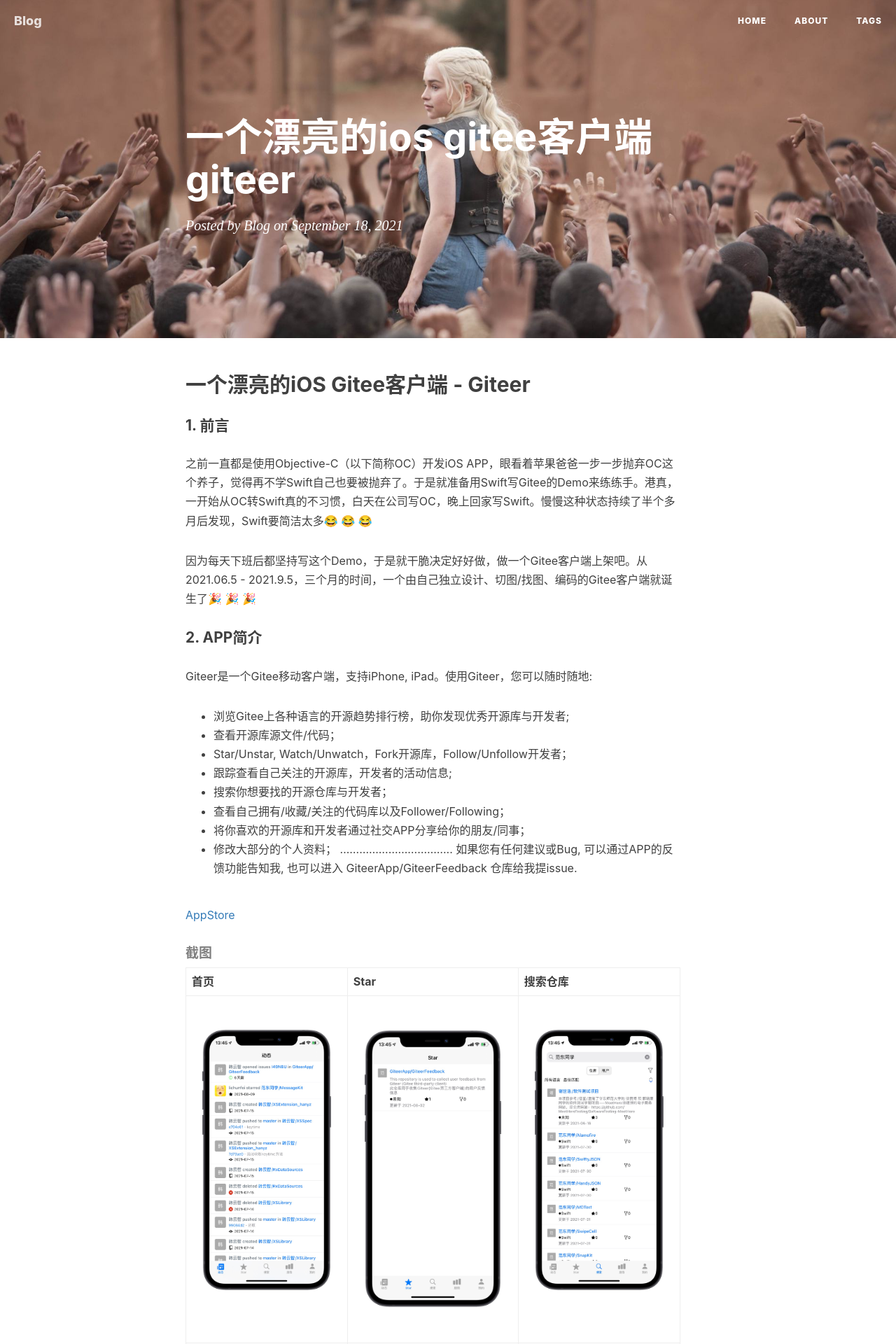
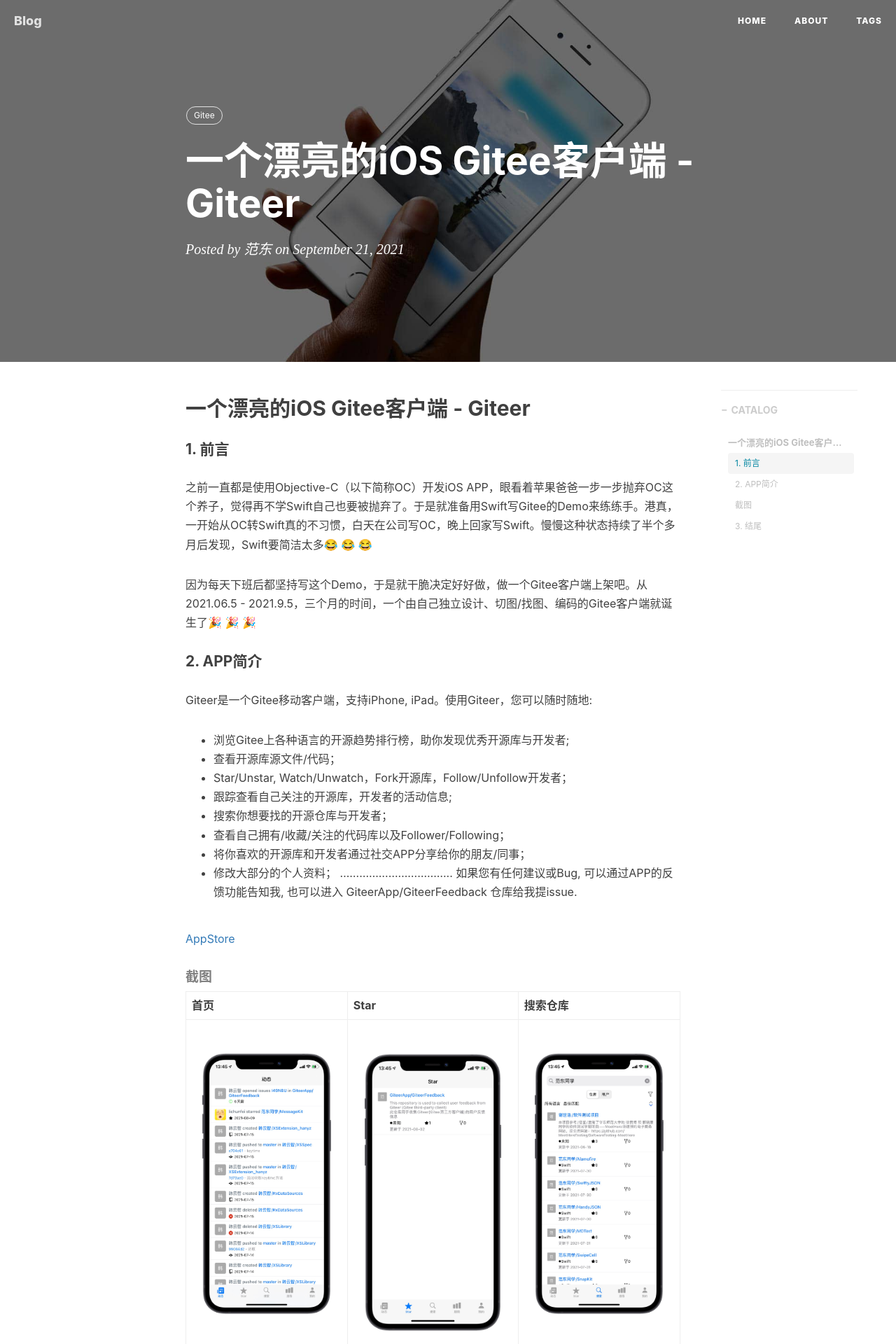
Before and after one commit to fandongtongxue/fandongtongxue.github.io, a Jekyll site: the page built from _posts/2021-09-18-一个漂亮的iOS Gitee客户端 - Giteer.md, in a window 1280 px wide. Shown: the top 1920 px of the page at 70% size. Built offline with Jekyll 4.4.1, drawn with Linux system fonts in a browser that asks for light colours; nearby versions of some CDN libraries; our own code applies the rules of GitHub Pages for plain Markdown files; comment, search, counter and statistics services are not loaded.

Commit message:
Update 2021-09-18-一个漂亮的iOS Gitee客户端 - Giteer.md

```diff
--- a/_posts/2021-09-18-一个漂亮的iOS Gitee客户端 - Giteer.md
+++ b/_posts/2021-09-18-一个漂亮的iOS Gitee客户端 - Giteer.md
@@ -1,3 +1,14 @@
+---
+layout:     post
+title:      "一个漂亮的iOS Gitee客户端 - Giteer"
+subtitle:   ""
+date: 2021-09-21 11:32:00.000000000 +08:00
+author:     "范东"
+header-img: "img/post-bg-ios9-web.jpg"
+catalog:    true
+tags:
+    - Gitee
+---
 ## 一个漂亮的iOS Gitee客户端 - Giteer
 #### 1. 前言
 之前一直都是使用Objective-C（以下简称OC）开发iOS APP，眼看着苹果爸爸一步一步抛弃OC这个养子，觉得再不学Swift自己也要被抛弃了。于是就准备用Swift写Gitee的Demo来练练手。港真，一开始从OC转Swift真的不习惯，白天在公司写OC，晚上回家写Swift。慢慢这种状态持续了半个多月后发现，Swift要简洁太多😂 😂 😂
```
